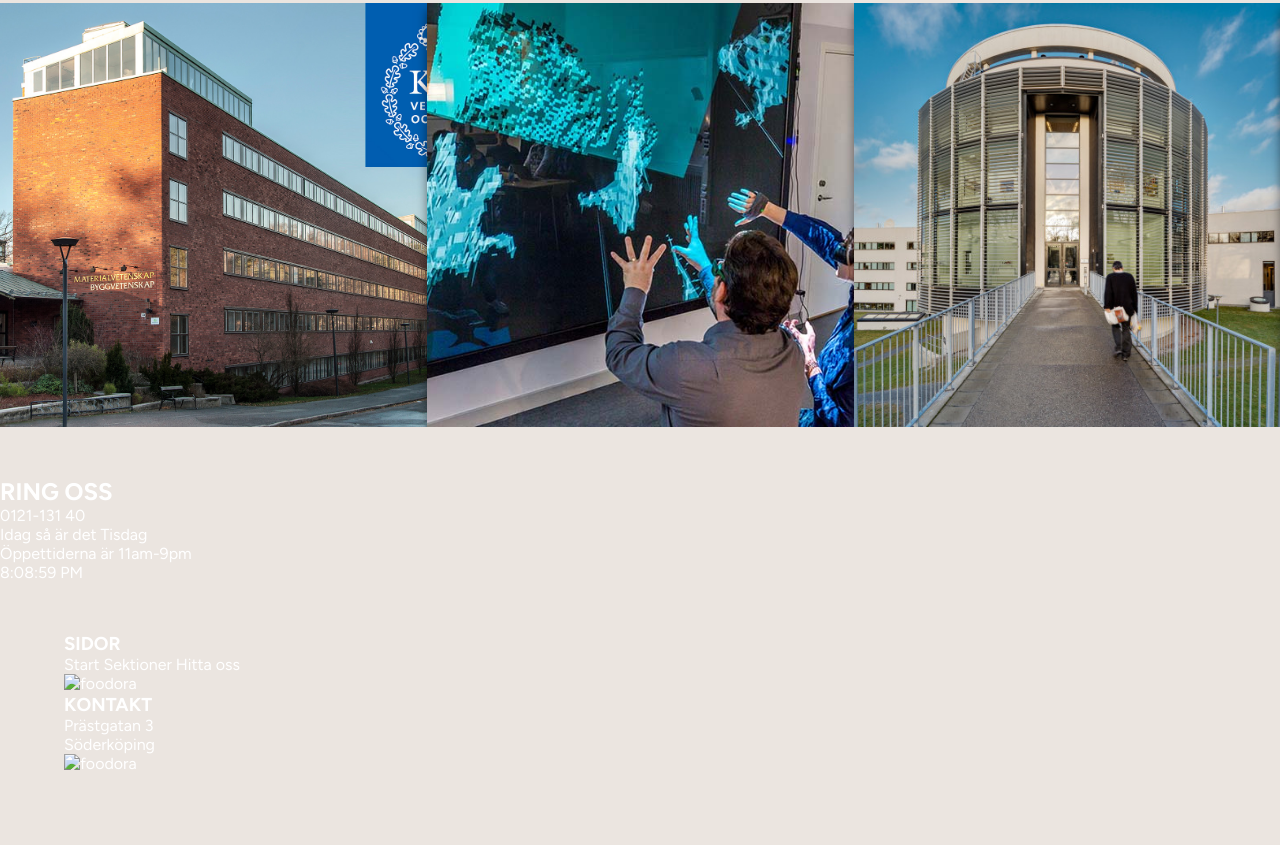
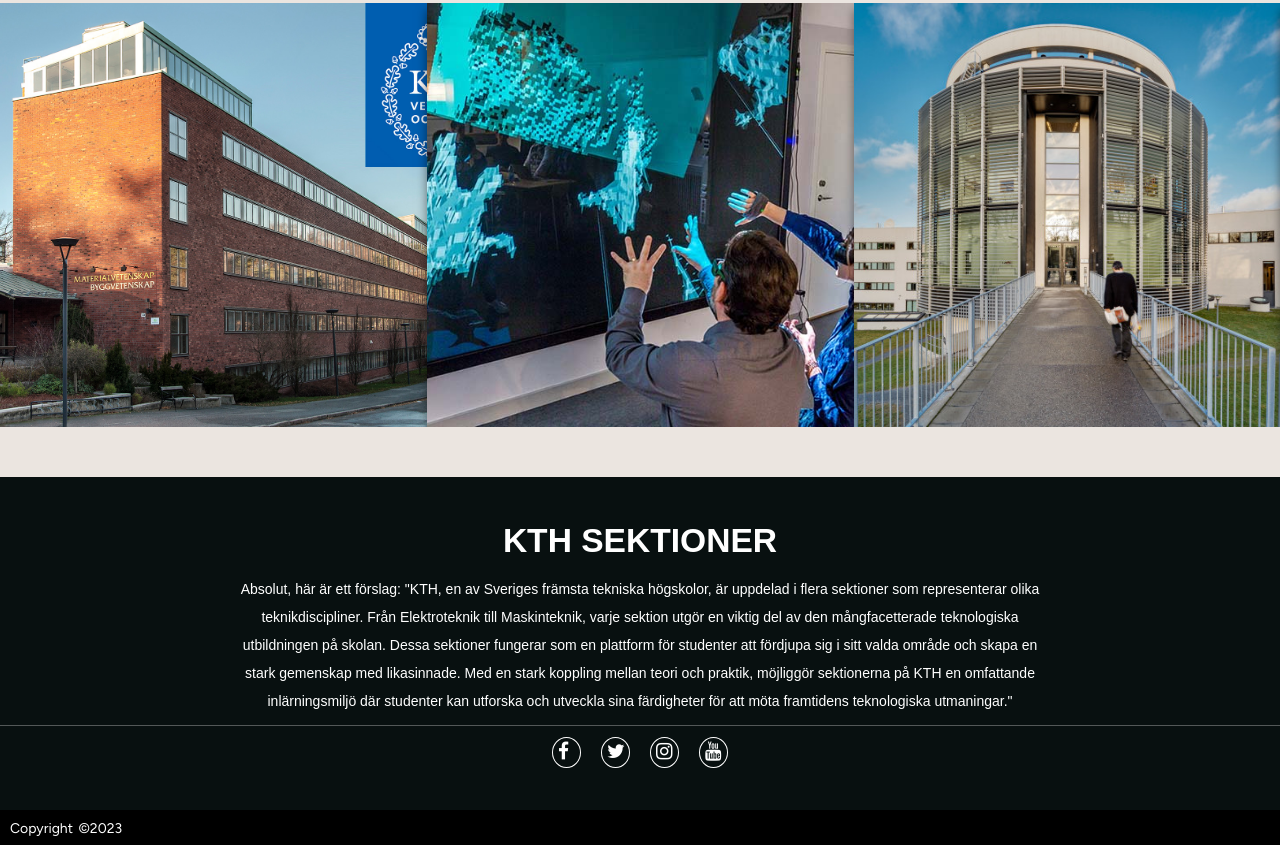
Before and after one commit to KyleBoBa/projekt.sektioner, a plain HTML site: page index.html in a window 1280 px wide. Shown: the part 872-1717 px from the top of the page. Before the commit the page ends 1695 px from the top, so only its background shows below. Drawn offline with nearby package versions, Linux system fonts and the light colour scheme.

Commit message:
footer elr nått

```diff
--- a/index.html
+++ b/index.html
@@ -7,6 +7,7 @@
 	<link rel="preconnect" href="https://fonts.googleapis.com">
 	<link rel="preconnect" href="https://fonts.gstatic.com" crossorigin>
     <link href="https://fonts.googleapis.com/css2?family=Figtree:ital,wght@0,300..900;1,300..900&display=swap" rel="stylesheet">
+    <link rel="stylesheet" href="https://cdnjs.cloudflare.com/ajax/libs/font-awesome/4.7.0/css/font-awesome.min.css">
 	<link rel="stylesheet" type="text/css" href="slick/slick.css"/>
   	<link rel="stylesheet" type="text/css" href="slick/slick-theme.css"/>
 	<link rel="stylesheet" href="mall.css">
@@ -116,40 +117,30 @@
 		</div>
 	</div>
 	<footer>
-		<div class="u-footer">
-			<div class="tele">
-				<h2>RING OSS</h2>
-				<p>0121-131 40</p>
-			</div>
-			<div class="tid">
-				<p>Idag så är det <span id="dayOfWeek"></span></p>
-				<p id="openingHours"></p>
-				<span id="time"></span>
-			</div>
-		</div>
-		<div class="collumns">
-			<div class="sidor col-side">
-				<h3>SIDOR</h3>
-				<div class="pages">
-					<a href="#">Start</a>
-					<a href="meny.html">Sektioner</a>
-					<a href="hitta.html">Hitta oss</a>
-				</div>
-			</div>
-			<div class="logotyp">
-				<img src="bilder/logotyp.png" alt="foodora">
-			</div>
-			<div class="kontakt col-side">
-				<h3>KONTAKT</h3>
-				<p>Prästgatan 3<br>Söderköping</p>
-				<div class="icon">
-					<a href="https://www.facebook.com/campinosoderkoping/" class="fa fa-facebook"></a>
-					<a href="https://www.tripadvisor.se/Restaurant_Review-g227952-d10677172-Reviews-Pizzeria_Campino-Soderkoping_Ostergotland_County.html" class="fa fa-tripadvisor"></a>
-					<a href="https://www.foodora.se/en/restaurant/n48u/pizzeria-campino-n48u" class="fa fa-foodora"><img src="bilder/foodora.png" alt="foodora" width="30"></a>
-				</div>
-			</div>
-		</div>
-	</footer>
+        <div class="footer-content">
+            <h3>KTH SEKTIONER</h3>
+            <p>Absolut, här är ett förslag:
+
+				"KTH, en av Sveriges främsta tekniska högskolor,
+				är uppdelad i flera sektioner som representerar olika teknikdiscipliner.
+				Från Elektroteknik till Maskinteknik, varje sektion utgör en
+				viktig del av den mångfacetterade teknologiska utbildningen på skolan.
+				Dessa sektioner fungerar som en plattform för studenter att fördjupa
+				sig i sitt valda område och skapa en stark gemenskap med likasinnade.
+				Med en stark koppling mellan teori och praktik, möjliggör sektionerna
+				på KTH en omfattande inlärningsmiljö där studenter kan utforska och
+				utveckla sina färdigheter för att möta framtidens teknologiska utmaningar."</p>
+        </div>
+        <ul class="socials">
+            <li><a href="#"><i class="fa fa-facebook"></i></a></li>
+            <li><a href="#"><i class="fa fa-twitter"></i></a></li>
+            <li><a href="#"><i class="fa fa-instagram"></i></a></li>
+            <li><a href="#"><i class="fa fa-youtube"></i></a></li>
+        </ul>
+        <div class="footer-bottom">
+            <p>Copyright &copy;2023</p>
+        </div>
+    </footer>
 <!--slickslider för sektioner-->
 <script type="text/javascript" src="//code.jquery.com/jquery-1.11.0.min.js"></script>
 <script type="text/javascript" src="//code.jquery.com/jquery-migrate-1.2.1.min.js"></script>
--- a/mall.css
+++ b/mall.css
@@ -150,6 +150,88 @@
 .card .cardInfo .btn:hover{
     box-shadow: 0px 7px 10px rgba(0,25,57,0.5);
 }
+/*footer*/
+footer {
+    position: relative;
+    left: 0;
+    bottom: 0;
+    right: 0;
+    height: auto;
+    padding-top: 40px;
+    background-color: #081010;
+    color: white;
+}
+.footer-content {
+    display: flex;
+    align-items: center;
+    justify-content: center;
+    flex-direction: column;
+    text-align: center;
+    border-bottom: 1px solid rgba(255, 255, 255, 0.3);
+}
+.footer-content h3 {
+    font-size: 2.1rem;
+    font-weight: 800;
+    text-transform: capitalize;
+    line-height: 3rem;
+    font-family: 'Titillium Web', sans-serif;
+}
+.footer-content p {
+    max-width: 800px;
+    margin: 10px auto;
+    line-height: 28px;
+    font-size: 14px;
+    color: white;
+    font-family: 'chakra Petch', sans-serif;
+}
+.socials {
+    list-style: none;
+    display: flex;
+    align-items: center;
+    justify-content: center;
+    margin: 1rem 0 3rem 0;
+    height: 100%;
+}
+.socials li {
+    margin: 0 10px;
+}
+.socials a {
+    text-decoration: none;
+    color: white;
+    border: 1.1px solid white;
+    padding: 5px;
+    border-radius: 50%;
+}
+.socials a i {
+    font-size: 1.2rem;
+    width: 17px;
+    transition: color .4s ease;
+}
+.socials a:hover i {
+    color: #B80E80;
+}
+.footer-bottom{
+    background: #000;
+    padding: 10px;
+    padding-bottom: 25px;
+    text-align: center;
+}
+.footer-bottom p{
+    float: left;
+    font-size: 14px;
+    word-spacing: 2px;
+    text-transform: capitalize;
+ }
+ .footer-bottom p a{
+   color:#44bae8;
+   font-size: 16px;
+   text-decoration: none;
+ }
+ .footer-bottom span{
+     text-transform: uppercase;
+     opacity: .4;
+     font-weight: 200;
+ }
 @media only screen and (max-width: 1300px){
 	.collumns{
 		padding: 50px 5%;
```
